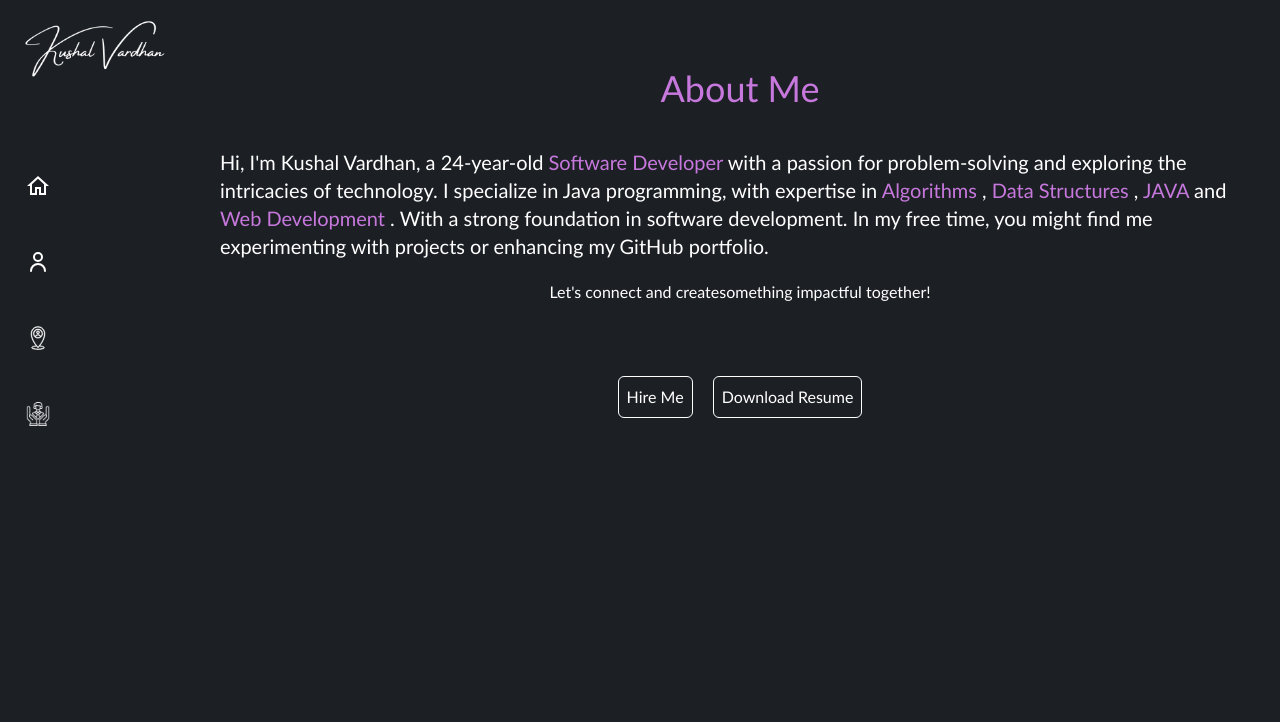
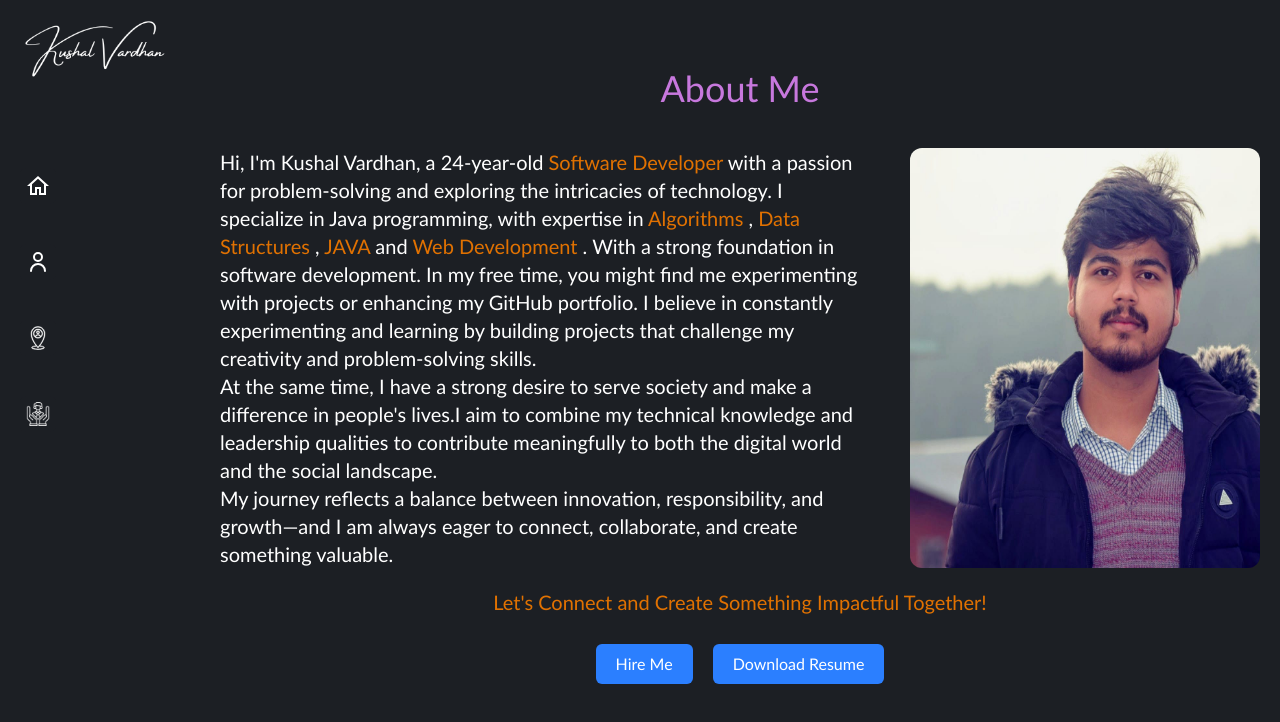
Before and after one commit to Kushalvardhan18/Personal-Portfolio-Website, a React (Vite) app in the folder frontend/: page /about in a window 1280 px wide. Shown: the top 722 px of the page. Built offline with nearby package versions, Linux system fonts and the light colour scheme.

Commit message:
about page done

```diff
--- a/frontend/src/assets/Icons.js
+++ b/frontend/src/assets/Icons.js
@@ -11,6 +11,7 @@ import discord from "../assets/icons/discord.svg";
 import hashnode from "../assets/icons/hashnode.svg";
 import hireme from "../assets/icons/hireme.png";
 import pronounce from "../assets/icons/pronounce.png";
+import location from "../assets/icons/location.svg"
 
 
-export {home,user,contact,linkedin,github,email,code,twitter,hashnode,discord,pronounce,hireme}
+export {home,user,contact,linkedin,github,email,code,twitter,hashnode,discord,pronounce,hireme,location}
--- a/frontend/src/pages/About.jsx
+++ b/frontend/src/pages/About.jsx
@@ -1,30 +1,44 @@
 import React from "react";
 import Navigations from "../components/Navigations";
+import { myPic } from "../assets/images";
 const About = () => {
   return (
     <div className="mx-5 my-2">
       <div className="flex gap-50">
         <Navigations />
-        <div className="mt-15 mb-5 flex flex-col justify-center items-center gap-5">
+        <div className="mt-15 mb-5 flex flex-col justify-center items-center gap-5 ">
           <span className="mb-5 !text-[#c778dd] text-4xl ">About Me</span>
+          <div className="flex gap-10">
             <p className="text-xl">
               Hi, I'm Kushal Vardhan, a 24-year-old{" "}
-            <span className="!text-[#c778dd]">Software Developer</span> with a
+              <span className="!text-amber-600">Software Developer</span> with a
               passion for problem-solving and exploring the intricacies of
               technology. I specialize in Java programming, with expertise in{" "}
-            <span className="!text-[#c778dd]"> Algorithms </span>,
-            <span className="!text-[#c778dd]"> Data Structures </span> ,{" "}
-            <span className="!text-[#c778dd]">JAVA</span> and{" "}
-            <span className="!text-[#c778dd]">Web Development </span> . With a
+              <span className="!text-amber-600"> Algorithms </span>,
+              <span className="!text-amber-600"> Data Structures </span> ,{" "}
+              <span className="!text-amber-600">JAVA</span> and{" "}
+              <span className="!text-amber-600">Web Development </span> . With a
               strong foundation in software development. In my free time, you
               might find me experimenting with projects or enhancing my GitHub
-            portfolio.
+              portfolio. I believe in constantly experimenting and learning by
+              building projects that challenge my creativity and problem-solving
+              skills. <br />
+              At the same time, I have a strong desire to serve society and make
+              a difference in people's lives.I aim to combine my technical
+              knowledge and leadership qualities to contribute meaningfully to
+              both the digital world and the social landscape. <br />
+              My journey reflects a balance between innovation, responsibility,
+              and growth—and I am always eager to connect, collaborate, and
+              create something valuable.
             </p>
-          <span>Let's connect and createsomething impactful together!</span>
-          <br />
+            <img src={myPic} alt="myPic"  width={350} className="rounded-xl"/>
+          </div>
+            <span className="text-xl !text-amber-600">
+              Let's Connect and Create Something Impactful Together!
+            </span>
           <div className="flex gap-5 m-2">
-            <button className="border-1 p-2 rounded-md">Hire Me</button>
-            <button className="border-1 p-2 rounded-md">Download Resume</button>
+            <button className="!bg-blue-500 py-2 px-5 rounded-md hover:!bg-blue-800 cursor-pointer duration-500">Hire Me</button>
+            <button className="!bg-blue-500 py-2 px-5 rounded-md hover:!bg-blue-800 cursor-pointer duration-500">Download Resume</button>
           </div>
         </div>
       </div>
--- a/frontend/src/pages/ContactMe.jsx
+++ b/frontend/src/pages/ContactMe.jsx
@@ -1,5 +1,6 @@
 import Navigations from "../components/Navigations";
 import ContactForm from "../components/ContactForm";
+import { location } from "../assets/Icons";
 const ContactMe = () => {
   return (
     <div className="mx-5 my-2">
@@ -19,7 +20,12 @@ const ContactMe = () => {
                 loading="lazy"
                 referrerPolicy="no-referrer-when-downgrade"
               ></iframe>
-            <span className="text-2xl !text-amber-500 ">Can found me here !!!</span>
+              <div className="flex gap-5">
+                <img src={location} alt="location" width={30} />
+                <span className="text-2xl !text-amber-500 ">
+                  Can found me here !!!{" "}
+                </span>
+              </div>
             </div>
           </div>
         </div>
```
Also changed, not shown: frontend/src/assets/icons/location.svg (added). Lines whose indentation alone changed are shown as unchanged.
